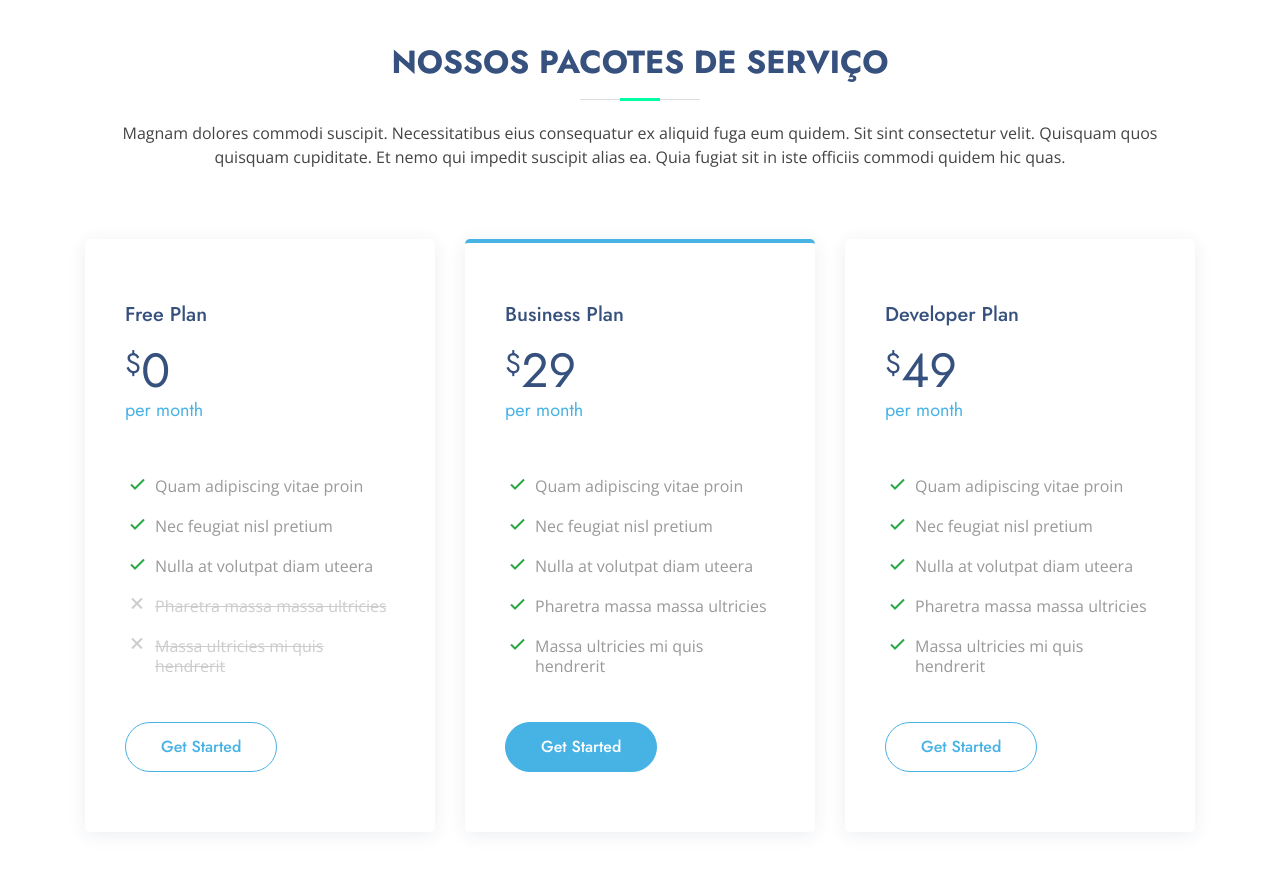
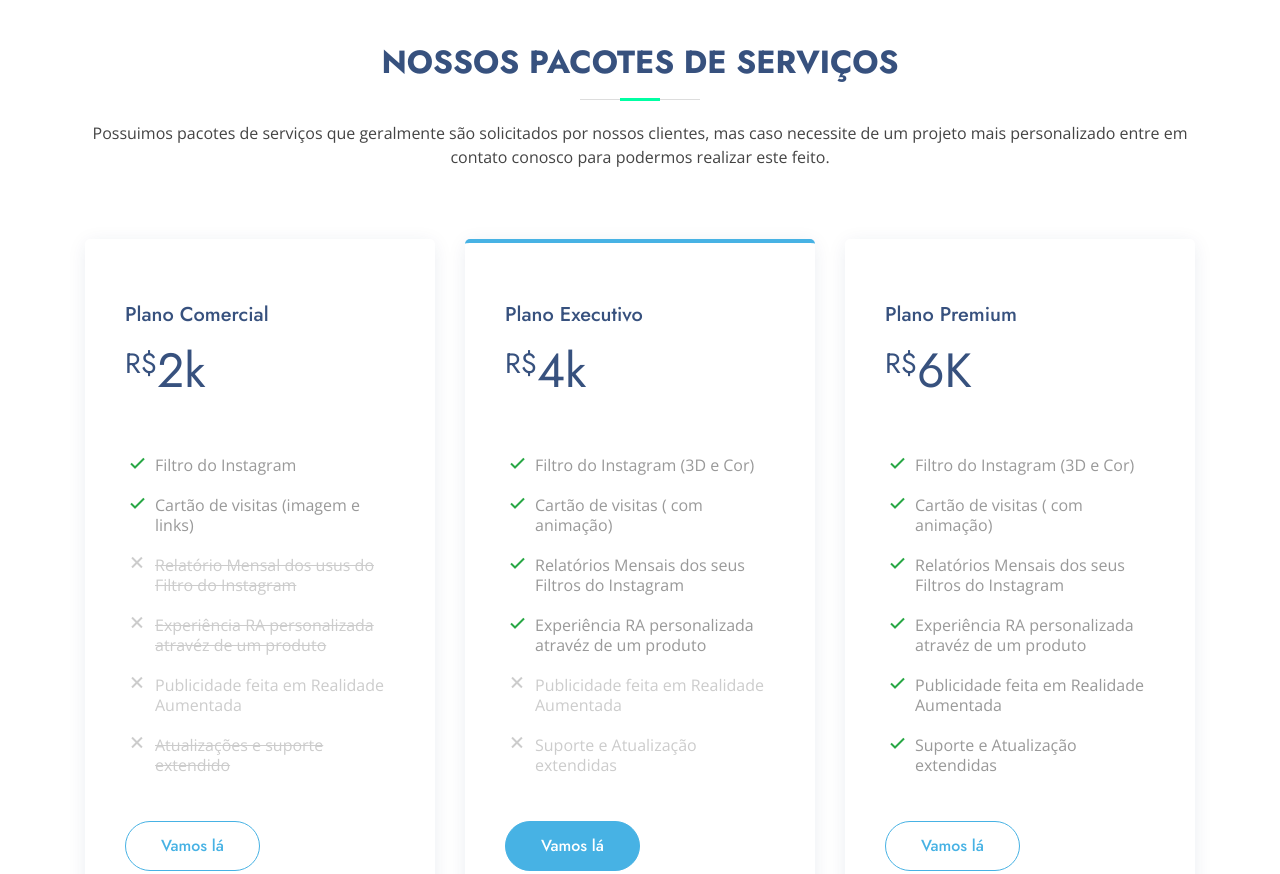
Before and after one commit to Dinamous/vizionar, a plain HTML site: page index.html in a window 1280 px wide. Shown: the part 5100-5974 px from the top of the page. Drawn offline with nearby package versions, Linux system fonts and the light colour scheme.

Commit message:
atualização

```diff
--- a/index.html
+++ b/index.html
@@ -485,54 +485,58 @@
       <div class="container" data-aos="fade-up">
 
         <div class="section-title">
-          <h2>Nossos Pacotes de Serviço</h2>
-          <p>Magnam dolores commodi suscipit. Necessitatibus eius consequatur ex aliquid fuga eum quidem. Sit sint consectetur velit. Quisquam quos quisquam cupiditate. Et nemo qui impedit suscipit alias ea. Quia fugiat sit in iste officiis commodi quidem hic quas.</p>
+          <h2>Nossos Pacotes de Serviços</h2>
+          <p>Possuimos pacotes de serviços que geralmente são solicitados por nossos clientes, mas caso necessite de um projeto mais personalizado entre em contato conosco para podermos realizar este feito.</p>
         </div>
 
         <div class="row">
 
           <div class="col-lg-4" data-aos="fade-up" data-aos-delay="100">
             <div class="box">
-              <h3>Free Plan</h3>
-              <h4><sup>$</sup>0<span>per month</span></h4>
+              <h3>Plano Comercial </h3>
+              <h4><sup>R$</sup>2k<span></span></h4>
               <ul>
-                <li><i class="bx bx-check"></i> Quam adipiscing vitae proin</li>
-                <li><i class="bx bx-check"></i> Nec feugiat nisl pretium</li>
-                <li><i class="bx bx-check"></i> Nulla at volutpat diam uteera</li>
-                <li class="na"><i class="bx bx-x"></i> <span>Pharetra massa massa ultricies</span></li>
-                <li class="na"><i class="bx bx-x"></i> <span>Massa ultricies mi quis hendrerit</span></li>
+                <li><i class="bx bx-check"></i> Filtro do Instagram</li>
+                <li><i class="bx bx-check"></i> Cartão de visitas (imagem e links)</li>
+                <!-- <li><i class="bx bx-check"></i> Nulla at volutpat diam uteera</li> -->
+                <li class="na"><i class="bx bx-x"></i> <span>Relatório Mensal dos usus do Filtro do Instagram</span></li>
+                <li class="na"><i class="bx bx-x"></i> <span>Experiência RA personalizada atravéz de um produto</span></li>
+                <li class="na"><i class="bx bx-x"></i> Publicidade feita em Realidade Aumentada</li>
+                <li class="na"><i class="bx bx-x"></i> <span>Atualizações e suporte extendido</span></li>
               </ul>
-              <a href="#" class="buy-btn">Get Started</a>
+              <a href="#" class="buy-btn">Vamos lá</a>
             </div>
           </div>
 
           <div class="col-lg-4 mt-4 mt-lg-0" data-aos="fade-up" data-aos-delay="200">
             <div class="box featured">
-              <h3>Business Plan</h3>
-              <h4><sup>$</sup>29<span>per month</span></h4>
+              <h3>Plano Executivo</h3>
+              <h4><sup>R$</sup>4k<span></span></h4>
               <ul>
-                <li><i class="bx bx-check"></i> Quam adipiscing vitae proin</li>
-                <li><i class="bx bx-check"></i> Nec feugiat nisl pretium</li>
-                <li><i class="bx bx-check"></i> Nulla at volutpat diam uteera</li>
-                <li><i class="bx bx-check"></i> Pharetra massa massa ultricies</li>
-                <li><i class="bx bx-check"></i> Massa ultricies mi quis hendrerit</li>
+                <li><i class="bx bx-check"></i> Filtro do Instagram (3D e Cor)</li>
+                <li><i class="bx bx-check"></i> Cartão de visitas ( com animação) </li>
+                <li><i class="bx bx-check"></i> Relatórios Mensais dos seus Filtros do Instagram</li>
+                <li ><i class="bx bx-check"></i> Experiência RA personalizada atravéz de um produto</li>
+                <li class="na"><i class="bx bx-x"></i> Publicidade feita em Realidade Aumentada</li>
+                <li class="na"><i class="bx bx-x"></i> Suporte e Atualização extendidas</li>
               </ul>
-              <a href="#" class="buy-btn">Get Started</a>
+              <a href="#" class="buy-btn">Vamos lá</a>
             </div>
           </div>
 
           <div class="col-lg-4 mt-4 mt-lg-0" data-aos="fade-up" data-aos-delay="300">
             <div class="box">
-              <h3>Developer Plan</h3>
-              <h4><sup>$</sup>49<span>per month</span></h4>
+              <h3>Plano Premium</h3>
+              <h4><sup>R$</sup>6K<span></span></h4>
               <ul>
-                <li><i class="bx bx-check"></i> Quam adipiscing vitae proin</li>
-                <li><i class="bx bx-check"></i> Nec feugiat nisl pretium</li>
-                <li><i class="bx bx-check"></i> Nulla at volutpat diam uteera</li>
-                <li><i class="bx bx-check"></i> Pharetra massa massa ultricies</li>
-                <li><i class="bx bx-check"></i> Massa ultricies mi quis hendrerit</li>
+                <li><i class="bx bx-check"></i> Filtro do Instagram (3D e Cor)</li>
+                <li><i class="bx bx-check"></i> Cartão de visitas ( com animação) </li>
+                <li><i class="bx bx-check"></i> Relatórios Mensais dos seus Filtros do Instagram</li>
+                <li><i class="bx bx-check"></i> Experiência RA personalizada atravéz de um produto</li>
+                <li><i class="bx bx-check"></i> Publicidade feita em Realidade Aumentada</li>
+                <li><i class="bx bx-check"></i> Suporte e Atualização extendidas</li>
               </ul>
-              <a href="#" class="buy-btn">Get Started</a>
+              <a href="#" class="buy-btn">Vamos lá</a>
             </div>
           </div>
 
```
